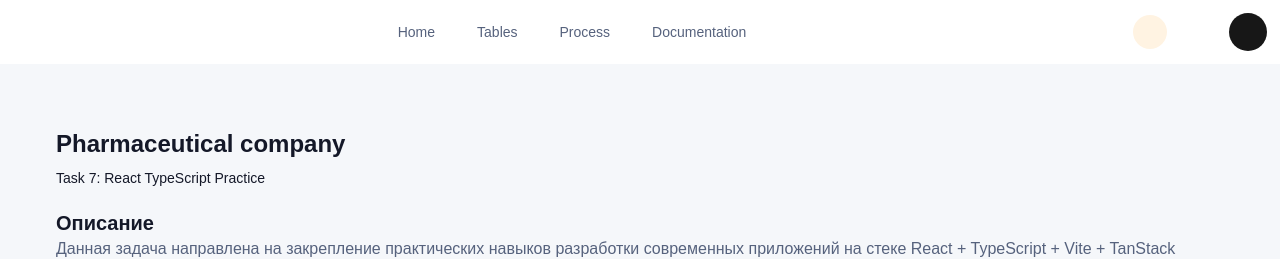
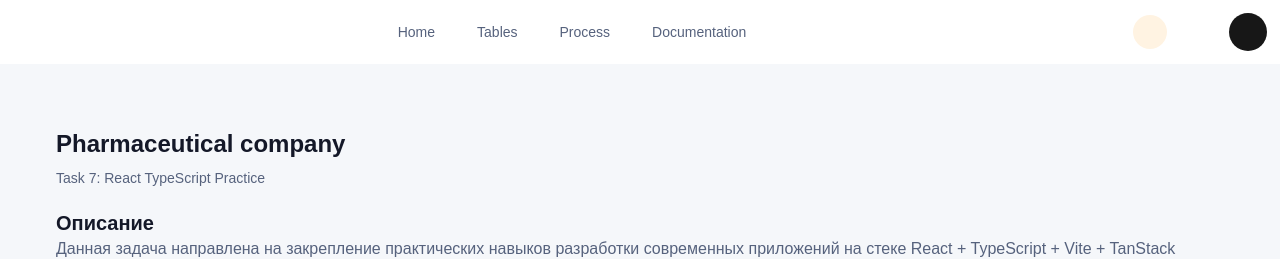
Before and after one commit to KrisevichD/Task6, a React (Vite) app: page /profile in a window 1280 px wide. Shown: the top 259 px of the page. Built offline with nearby package versions, Linux system fonts and the light colour scheme; some icons are missing.

Commit message:
fix: h2 style

```diff
--- a/src/components/common/Title.tsx
+++ b/src/components/common/Title.tsx
@@ -7,7 +7,7 @@ const Title = ({ title, subtitle }: TitleProps) => {
     return (
         <div className="pt-2 pb-5.25">
             <h1>{title}</h1>
-            {subtitle && <h2 className="mt-2 text-sm font-medium">{subtitle}</h2>}
+            {subtitle && <h2 className="mt-2 text-sm text-foreground font-medium">{subtitle}</h2>}
         </div>
     );
 }
```
